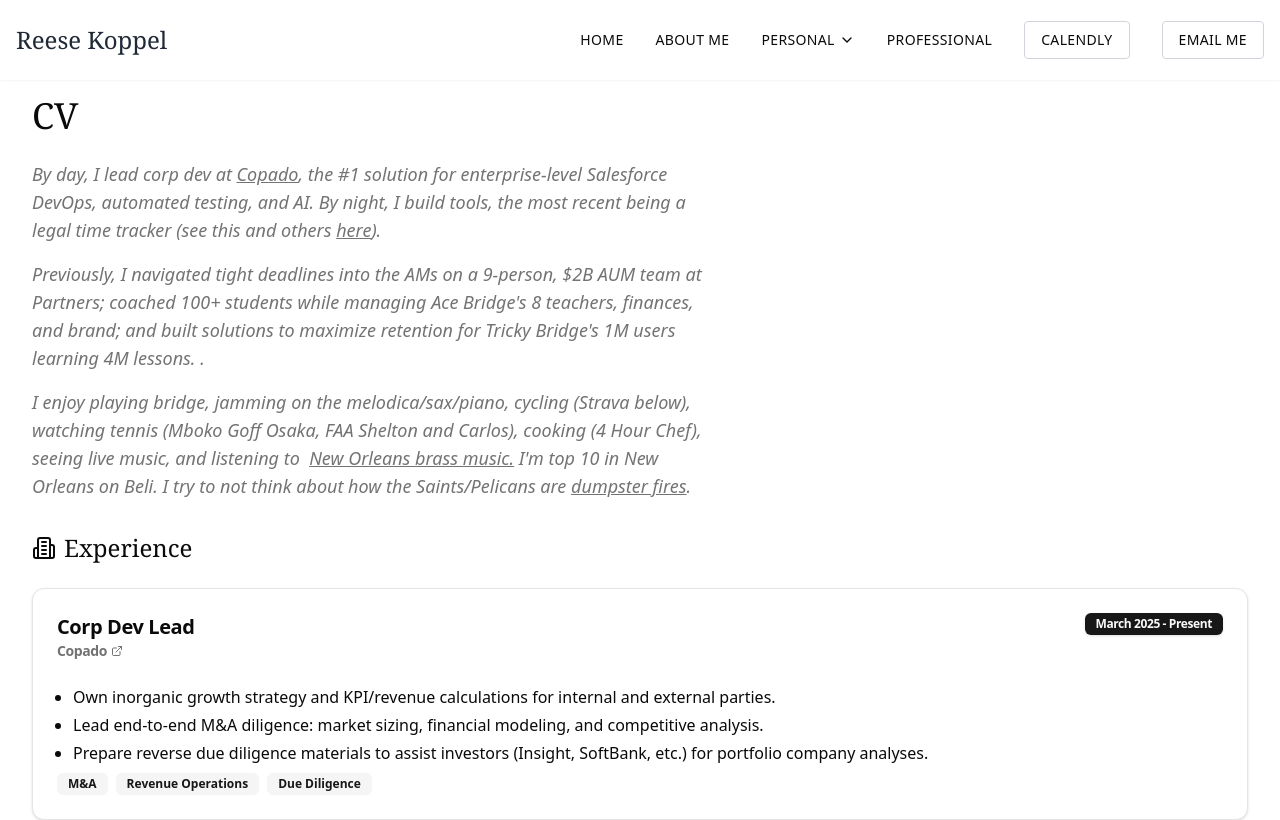
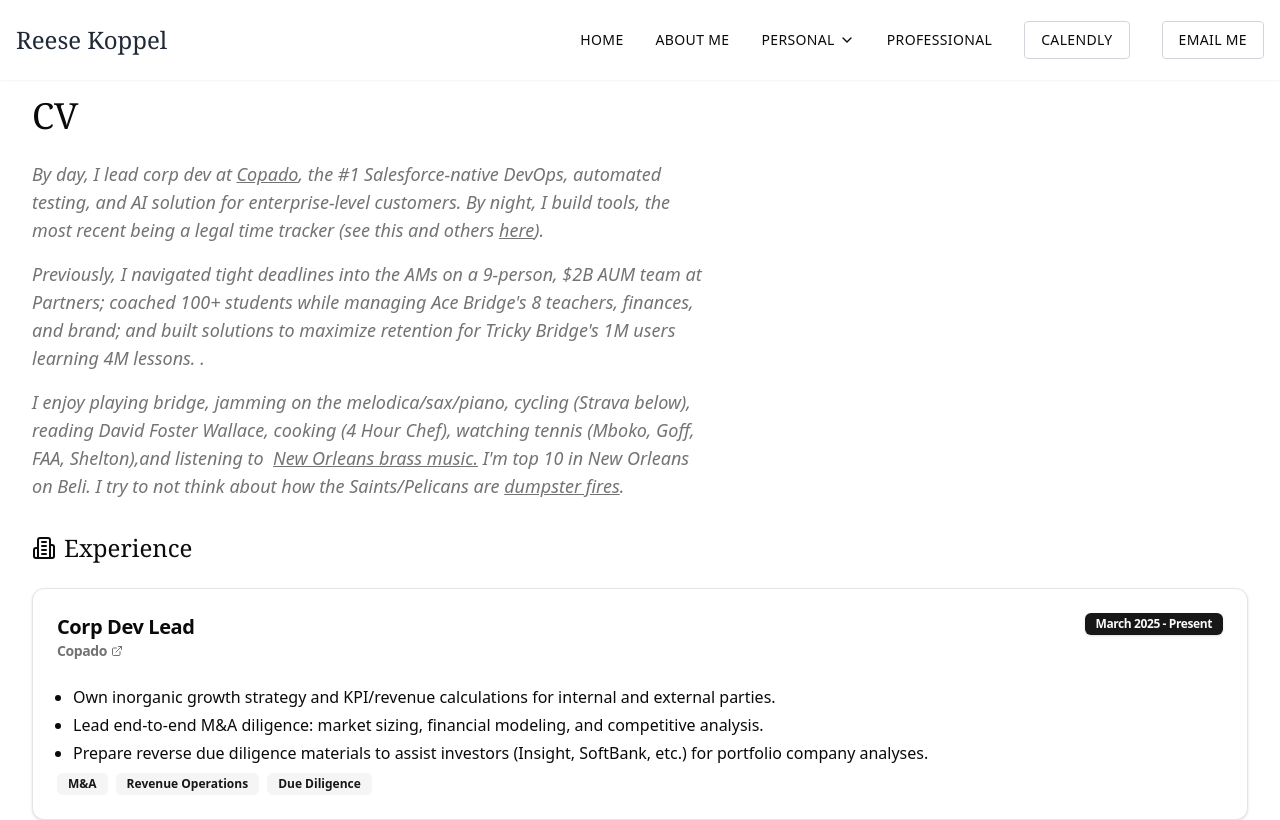
Before and after one commit to rk504/personal-website, a Next.js app: page /professional in a window 1280 px wide. Shown: the top 820 px of the page. Built offline with nearby package versions, Linux system fonts and the light colour scheme.

Commit message:
updated professional ovw

```diff
--- a/app/professional/page.tsx
+++ b/app/professional/page.tsx
@@ -25,7 +25,7 @@ export default function Professional() {
                   className="underline hover:text-primary"
                 >
                   Copado
-                </a>, the #1 solution for enterprise-level Salesforce DevOps, automated testing, and AI.
+                </a>, the #1 Salesforce-native DevOps, automated testing, and AI solution for enterprise-level customers.
                 By night, I build tools, the most recent being a legal time tracker (see this and others&nbsp;
                 <a
                   href="/personal/projects"
@@ -43,7 +43,7 @@ export default function Professional() {
               </p>
 
               <p>
-                I enjoy playing bridge, jamming on the melodica/sax/piano, cycling (Strava below), watching tennis (Mboko Goff Osaka, FAA Shelton and Carlos), cooking (4 Hour Chef), seeing live music, and listening to &nbsp;
+                I enjoy playing bridge, jamming on the melodica/sax/piano, cycling (Strava below), reading David Foster Wallace, cooking (4 Hour Chef), watching tennis (Mboko, Goff, FAA, Shelton),and listening to &nbsp;
                 <a
                   href="https://open.spotify.com/playlist/5a3Y1aUxAVX7EUnVq9ezYd?si=3c374ac258414659"
                   target="_blank"
```
